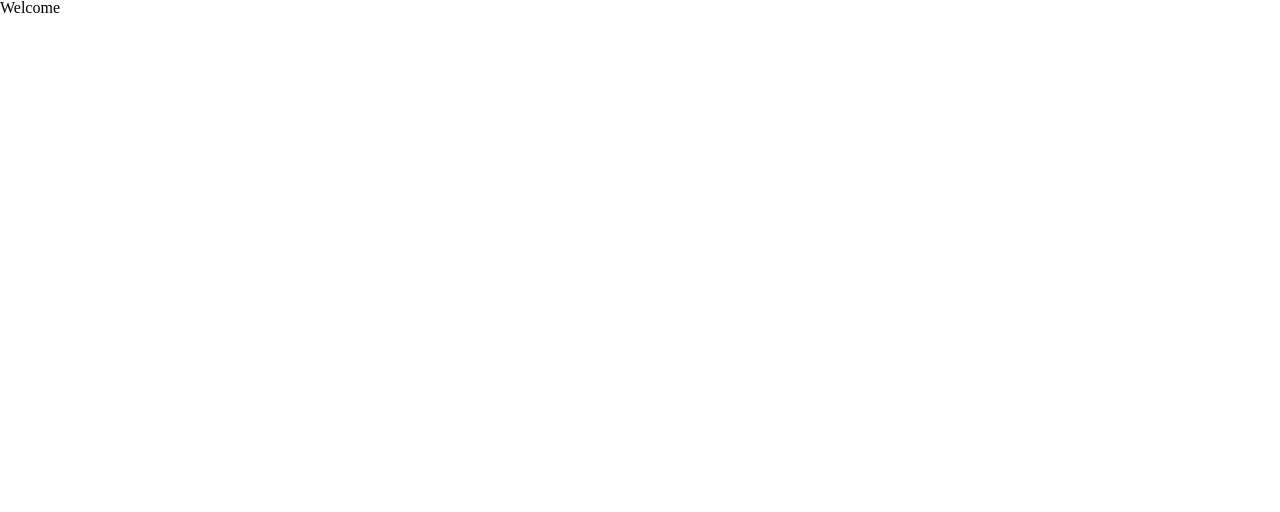
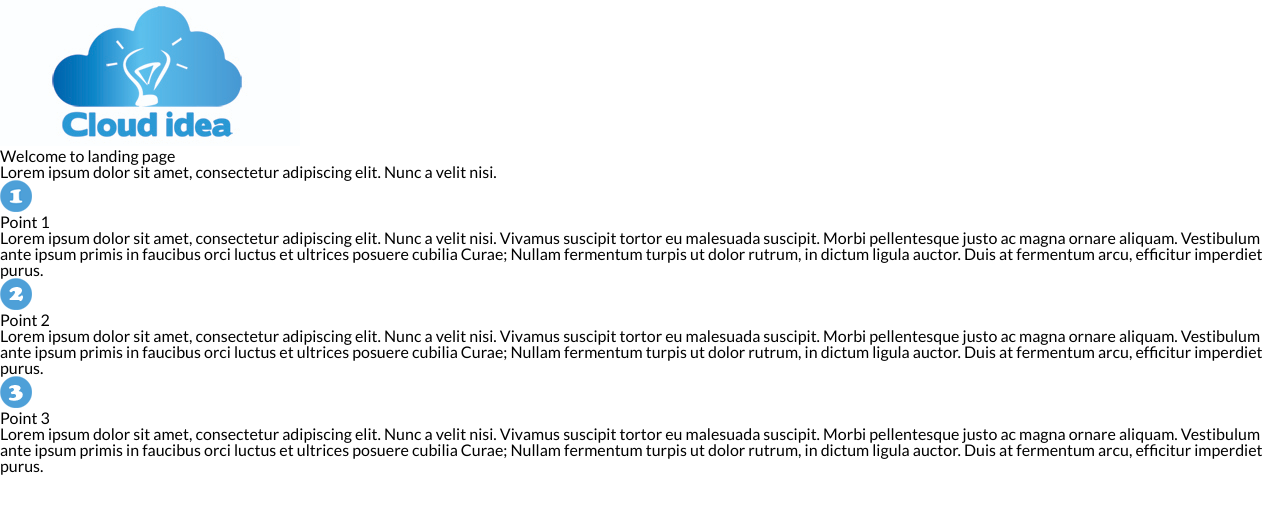
Before and after one commit to enk1/css, a plain HTML site: page landing-page/index.html in a window 1280 px wide. Drawn offline with Linux system fonts and the light colour scheme.

Commit message:
img added

```diff
--- a/landing-page/css/app.css
+++ b/landing-page/css/app.css
@@ -0,0 +1,3 @@
+body {
+    font-family: 'Lato', sans-serif;
+}
--- a/landing-page/index.html
+++ b/landing-page/index.html
@@ -4,8 +4,44 @@
         <title>Landing page</title>
         <link rel="stylesheet" href="css/reset.css" type="text/css">
         <link rel="stylesheet" href="css/app.css" type="text/css">
+        <meta name="viewport" content="width=device-width,inital-scale=1">
+        <link href="https://fonts.googleapis.com/css?family=Lato&subset=latin-ext" rel="stylesheet">
     </head>
     <body>
-        <h1>Welcome</h1>
+        <div class="container">
+            <header>
+                <img src="img/logo.jpg" alt="logo" />
+            </header>
+            <main>
+                <section class="mainText">
+                    <h1>Welcome to landing page</h1>
+                    <h4>Lorem ipsum dolor sit amet, consectetur adipiscing elit. Nunc a velit nisi.</h4>
+                </section>
+                <section>
+                    <article class="leftColumn">
+                        <ul class="points">
+                            <li>
+                                <img src="img/number1.png" alt="Point 1"/>
+                                <h4>Point 1</h4>
+                                <p>Lorem ipsum dolor sit amet, consectetur adipiscing elit. Nunc a velit nisi. Vivamus suscipit tortor eu malesuada suscipit. Morbi pellentesque justo ac magna ornare aliquam. Vestibulum ante ipsum primis in faucibus orci luctus et ultrices posuere cubilia Curae; Nullam fermentum turpis ut dolor rutrum, in dictum ligula auctor. Duis at fermentum arcu, efficitur imperdiet purus.</p>
+                            </li>
+                            <li>
+                                <img src="img/number2.png" alt="Point 2"/>
+                                <h4>Point 2</h4>
+                                <p>Lorem ipsum dolor sit amet, consectetur adipiscing elit. Nunc a velit nisi. Vivamus suscipit tortor eu malesuada suscipit. Morbi pellentesque justo ac magna ornare aliquam. Vestibulum ante ipsum primis in faucibus orci luctus et ultrices posuere cubilia Curae; Nullam fermentum turpis ut dolor rutrum, in dictum ligula auctor. Duis at fermentum arcu, efficitur imperdiet purus.</p>
+                            </li>
+                            <li>
+                                <img src="img/number3.png" alt="Point 3"/>
+                                <h4>Point 3</h4>
+                                <p>Lorem ipsum dolor sit amet, consectetur adipiscing elit. Nunc a velit nisi. Vivamus suscipit tortor eu malesuada suscipit. Morbi pellentesque justo ac magna ornare aliquam. Vestibulum ante ipsum primis in faucibus orci luctus et ultrices posuere cubilia Curae; Nullam fermentum turpis ut dolor rutrum, in dictum ligula auctor. Duis at fermentum arcu, efficitur imperdiet purus.</p>
+                            </li>
+                        </ul>
+                    </article>
+                    <article class="rightColumn">
+
+                    </article>
+                </section>
+            </main>
+        </div>
     </body>
 </html>
```
Also changed, not shown: landing-page/img/logo.jpg (added), landing-page/img/number1.png (added), landing-page/img/number2.png (added), landing-page/img/number3.png (added), landing-page/img/testimonial.png (added), 1 other file.
